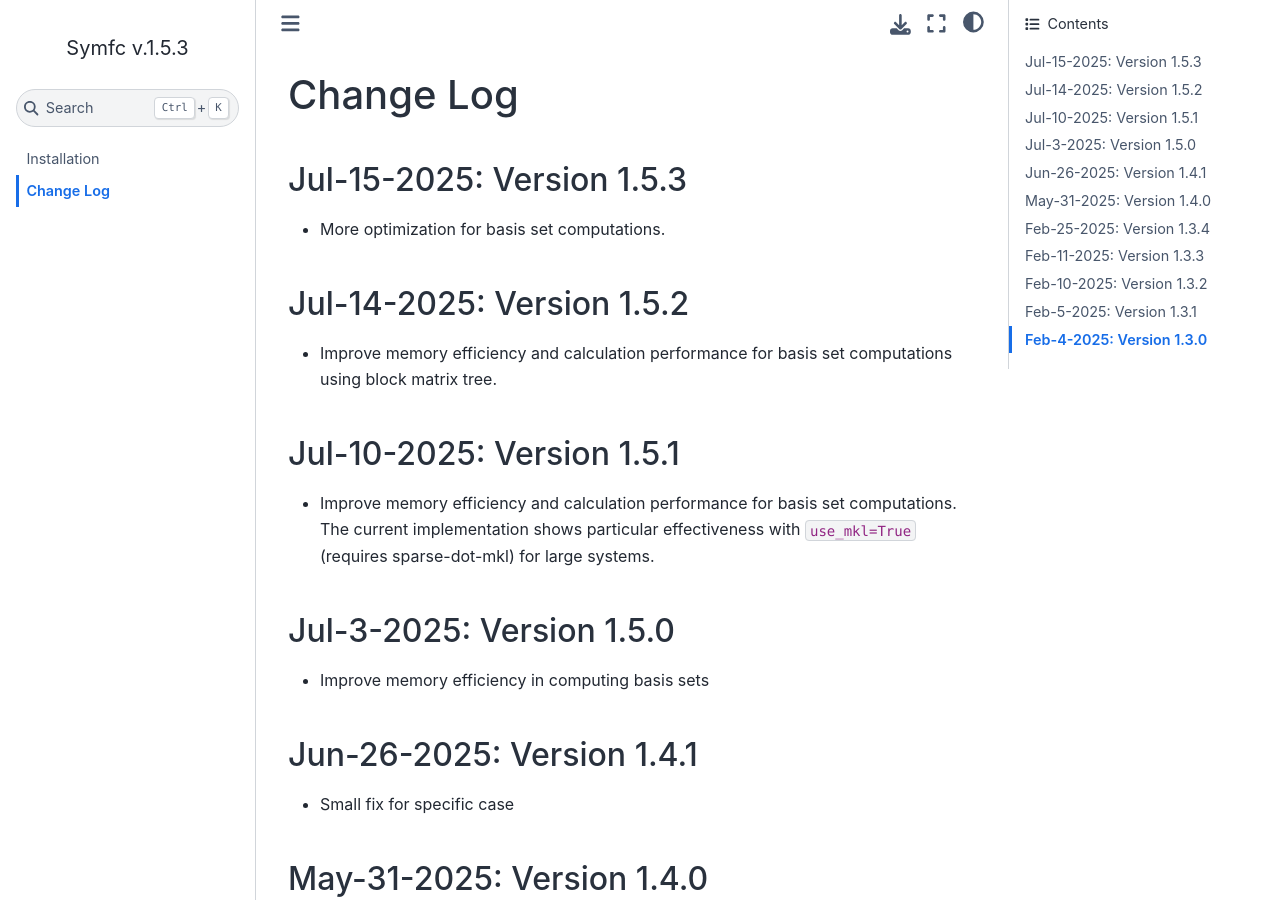
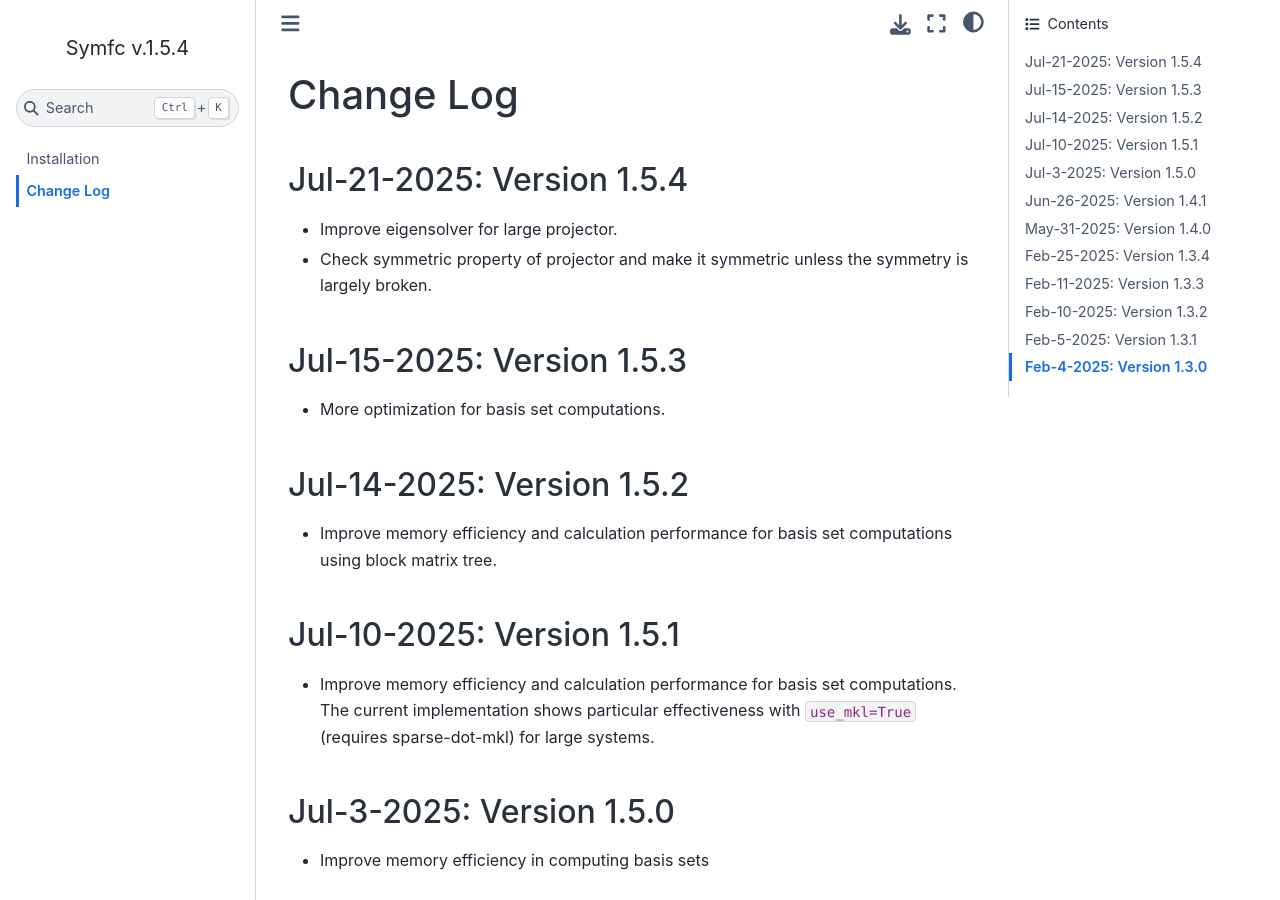
Before and after one commit to symfc/symfc, a Sphinx documentation site: the page built from doc/changelog.md, in a window 1280 px wide and 900 px high. Built offline with Sphinx 7.4.7 and the Sphinx Book theme 1.1.4, drawn with Linux system fonts in a browser that asks for light colours.

Commit message:
Set version 1.5.4

```diff
--- a/doc/changelog.md
+++ b/doc/changelog.md
@@ -1,6 +1,12 @@
 (changelog)=
 
 # Change Log
+
+## Jul-21-2025: Version 1.5.4
+
+- Improve eigensolver for large projector.
+- Check symmetric property of projector and make it symmetric unless the
+  symmetry is largely broken.
 
 ## Jul-15-2025: Version 1.5.3
 
--- a/doc/conf.py
+++ b/doc/conf.py
@@ -11,7 +11,7 @@ copyright = "2024, symfc project"
 author = "Atsuto Seko"
 
 version = "1.5"
-release = "1.5.3"
+release = "1.5.4"
 
 # -- General configuration ---------------------------------------------------
 # https://www.sphinx-doc.org/en/master/usage/configuration.html#general-configuration
--- a/src/symfc/version.py
+++ b/src/symfc/version.py
@@ -1,3 +1,3 @@
 """Version number of the package."""
 
-__version__ = "1.5.3"
+__version__ = "1.5.4"
```
